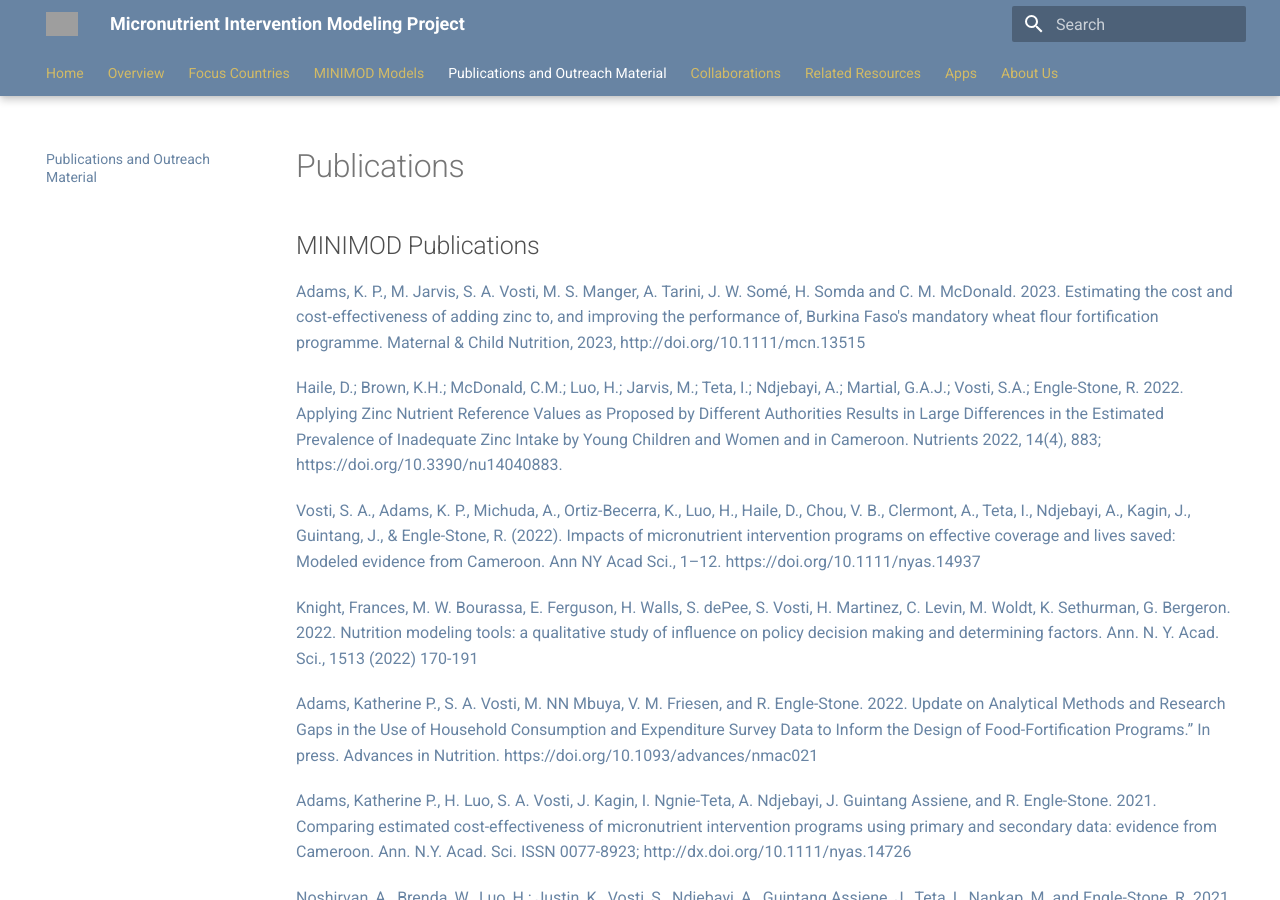
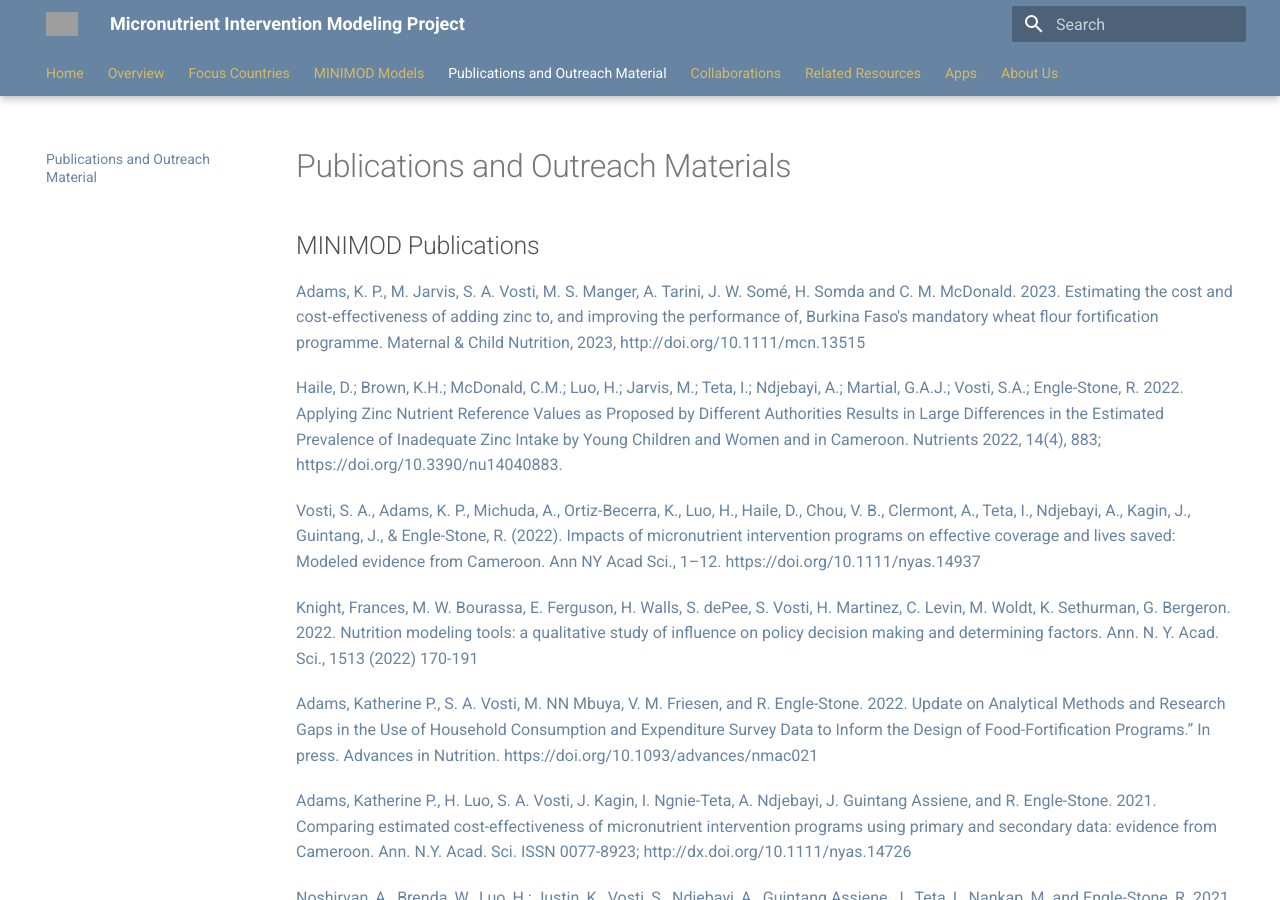
Before and after one commit to minimod-nutrition/minimod-website, an MkDocs documentation site: the page built from docs/publications.md, in a window 1280 px wide and 900 px high. Built offline with MkDocs 1.6.1 and Material for MkDocs 9.7.7, drawn with Linux system fonts in a browser that asks for light colours; nearby versions of some CDN libraries; grey boxes are pictures that could not be loaded.

Commit message:
Update publications.md

```diff
--- a/docs/publications.md
+++ b/docs/publications.md
@@ -3,7 +3,7 @@ hide:
     - toc
 ---
 
-# Publications
+# Publications and Outreach Materials
 
 ## MINIMOD Publications
 
```
